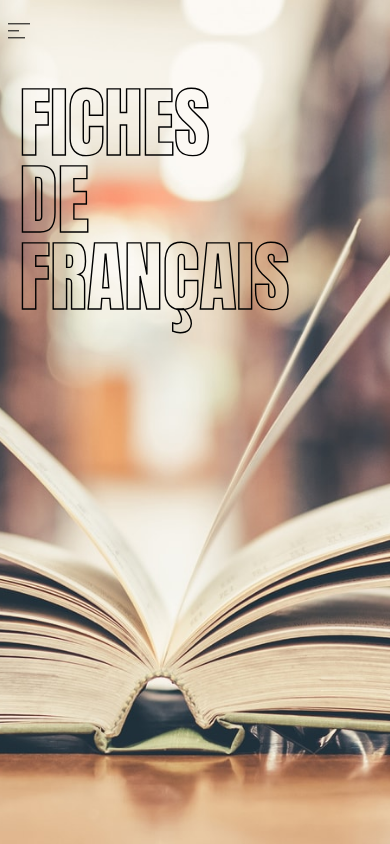
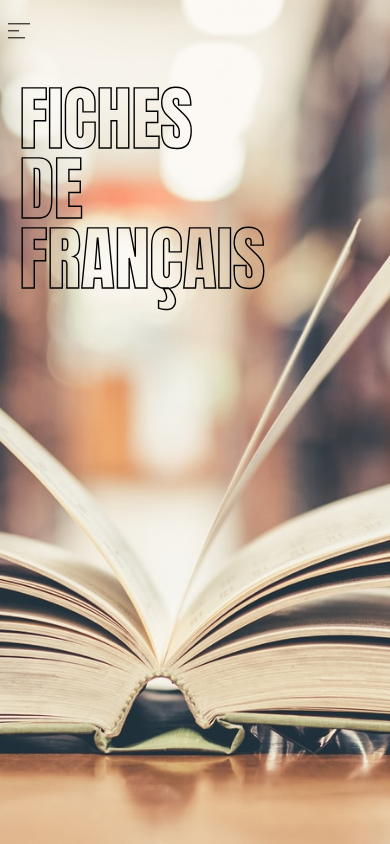
Before and after one commit to GitPersonnel/Fiches-FR, a plain HTML site: page index.html in a window 390 px wide. Shown: the top 844 px of the page. Drawn offline with Linux system fonts and the light colour scheme.

Commit message:
Update styles.css

```diff
--- a/CSS/styles.css
+++ b/CSS/styles.css
@@ -164,7 +164,6 @@ p{
     -moz-text-stroke:rgba(0, 0, 0,0.3) .2rem ;
     -webkit-text-stroke: rgba(0, 0, 0,0.3) .2rem;
 }
-
 @media screen and (max-width: 850px){
     :root{
         font-size: 8px;
@@ -175,7 +174,7 @@ p{
         width: 30vw;
     }
     .main-title{
-        font-size: 13rem;
+        font-size: 12rem;
     }
 }
 @media screen and (max-width: 500px){
@@ -188,7 +187,7 @@ p{
 }
 @media screen and (max-width: 400px){
     .main-title{
-        font-size: 11rem;
+        font-size: 10rem;
     }
 }
 @media screen and (max-width: 350px){
@@ -201,6 +200,6 @@ p{
 }
 @media screen and (max-width: 300px){
     .main-title{
-        font-size: 8rem;
+        font-size: 7rem;
     }
 }
```
